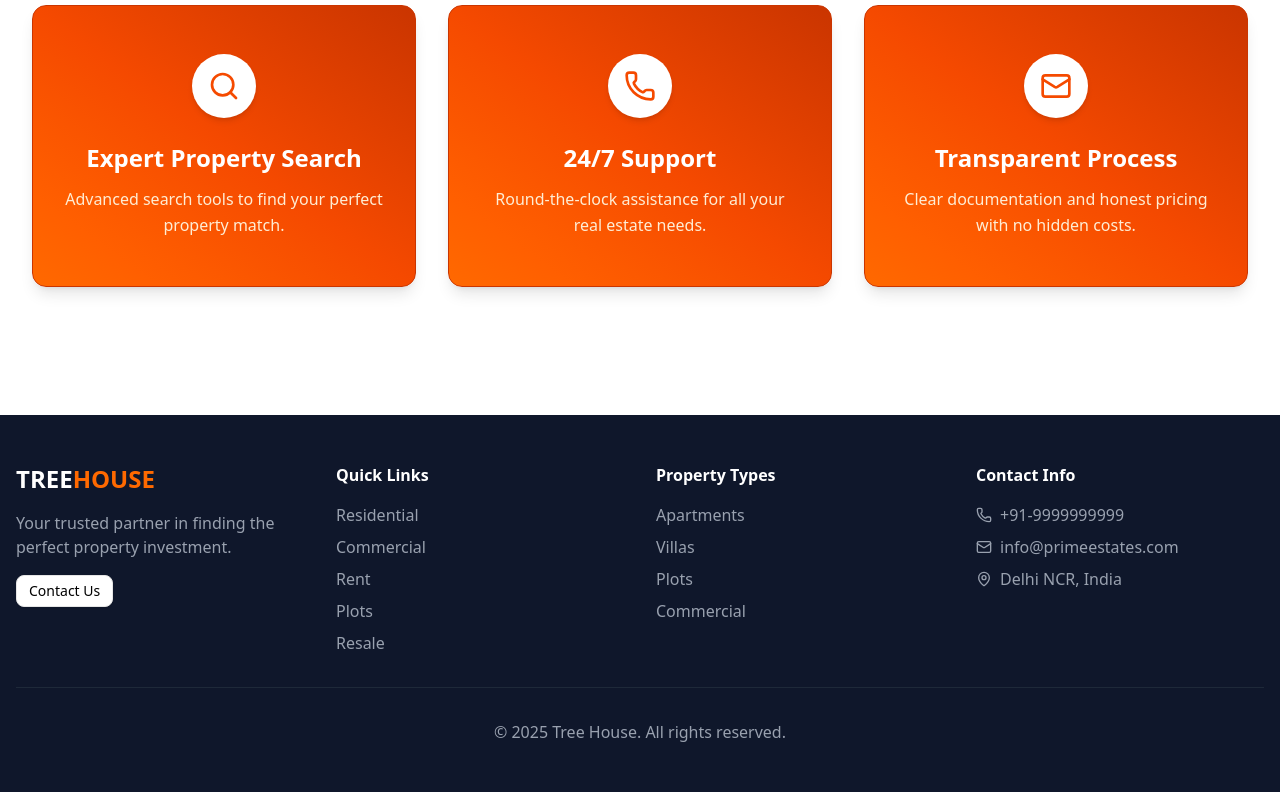
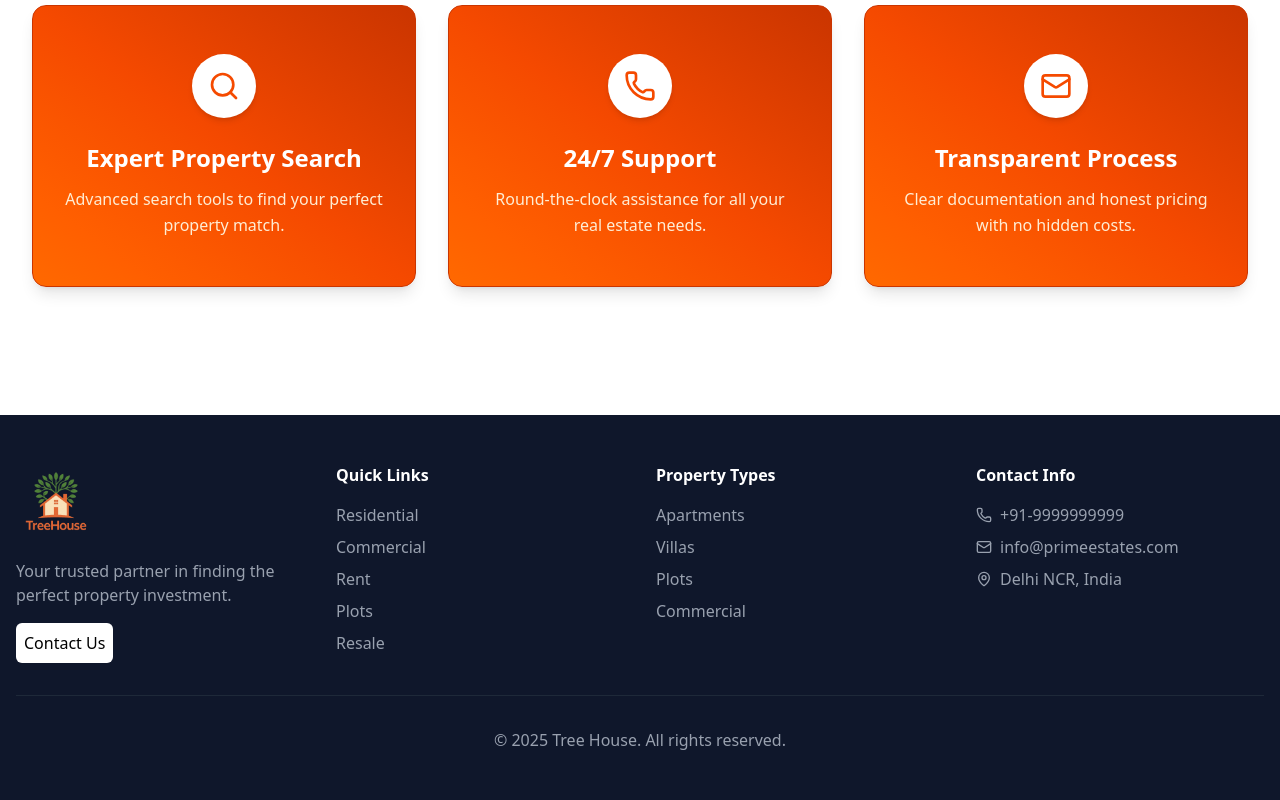
Before and after one commit to devender15/tree-house-realestate, a Next.js app: page / in a window 1280 px wide. Shown: the part 3364-4164 px from the top of the page. Built offline with nearby package versions, Linux system fonts and the light colour scheme.

Commit message:
minor changes

```diff
--- a/components/footer.tsx
+++ b/components/footer.tsx
@@ -1,6 +1,7 @@
 import React from "react";
-import { Button } from "./ui/button";
 import { Mail, MapPin, Phone } from "lucide-react";
+import Image from "next/image";
+import Link from "next/link";
 
 const Footer = () => {
   return (
@@ -10,19 +11,23 @@ const Footer = () => {
           <div className="grid grid-cols-1 md:grid-cols-4 gap-8">
             <div>
               <div className="text-2xl font-bold mb-4 font-poppins">
-                TREE<span className="text-orange-500">HOUSE</span>
+                <Image
+                  src={"/assets/logo.png"}
+                  alt="Logo"
+                  width={80}
+                  height={80}
+                />
               </div>
               <p className="text-gray-400 mb-4 font-poppins">
                 Your trusted partner in finding the perfect property investment.
               </p>
-              <div className="flex space-x-4">
-                <Button
-                  variant="outline"
-                  size="sm"
-                  className="font-poppins text-black"
+              <div className="flex space-x-4 ">
+                <Link
+                  href="/enquiry"
+                  className="bg-white px-2 py-2 rounded-sm font-poppins text-black"
                 >
                   Contact Us
-                </Button>
+                </Link>
               </div>
             </div>
 
@@ -30,29 +35,35 @@ const Footer = () => {
               <h4 className="font-semibold mb-4 font-poppins">Quick Links</h4>
               <ul className="space-y-2 text-gray-400">
                 <li>
-                  <a href="#" className="hover:text-white font-poppins">
+                  <Link
+                    href="/residential"
+                    className="hover:text-white font-poppins"
+                  >
                     Residential
-                  </a>
+                  </Link>
                 </li>
                 <li>
-                  <a href="#" className="hover:text-white font-poppins">
+                  <Link
+                    href="/commercial"
+                    className="hover:text-white font-poppins"
+                  >
                     Commercial
-                  </a>
+                  </Link>
                 </li>
                 <li>
-                  <a href="#" className="hover:text-white font-poppins">
+                  <Link href="/rent" className="hover:text-white font-poppins">
                     Rent
-                  </a>
+                  </Link>
                 </li>
                 <li>
-                  <a href="#" className="hover:text-white font-poppins">
+                  <Link href="/plot" className="hover:text-white font-poppins">
                     Plots
-                  </a>
+                  </Link>
                 </li>
                 <li>
-                  <a href="#" className="hover:text-white font-poppins">
+                  <Link href="/resale" className="hover:text-white font-poppins">
                     Resale
-                  </a>
+                  </Link>
                 </li>
               </ul>
             </div>
--- a/components/navbar.tsx
+++ b/components/navbar.tsx
@@ -83,7 +83,7 @@ export default function Navbar() {
             <Button
               variant="ghost"
               size="icon"
-              className="block lg:hidden text-white hover:text-orange-400"
+              className="block lg:hidden text-white hover:text-orange-400 cursor-pointer "
               /* Fixed typo bloack -> block */
               onClick={toggleSidebar}
             >
@@ -114,7 +114,7 @@ export default function Navbar() {
           <span className="text-lg font-semibold">Menu</span>
           <button
             onClick={toggleSidebar}
-            className="p-1 text-white hover:text-orange-400"
+            className="p-1 text-white hover:text-orange-400 cursor-pointer "
           >
             <X className="w-6 h-6" />
           </button>
--- a/components/property-carousel.tsx
+++ b/components/property-carousel.tsx
@@ -13,7 +13,8 @@ import {
 import PropertyCard from "./propertyCard";
 
 export function PropertyCarousel() {
-  const [activeTab, setActiveTab] = useState<Property["category"]>("new-launch");
+  const [activeTab, setActiveTab] =
+    useState<Property["category"]>("new-launch");
   const [filteredProperties, setFilteredProperties] = useState(properties);
 
   const [emblaRef, emblaApi] = useEmblaCarousel({
@@ -122,7 +123,7 @@ export function PropertyCarousel() {
               <Button
                 variant="outline"
                 onClick={scrollPrev}
-                className=" w-10 h-10 md:w-14 md:h-14 flex items-center justify-center border-2 border-orange-600 text-orange-600 hover:bg-orange-600 hover:text-white rounded-lg shadow-md transition-colors duration-300"
+                className=" w-10 h-10 md:w-14 md:h-14 flex items-center justify-center border-2 border-orange-600 text-orange-600 hover:bg-orange-600 hover:text-white rounded-lg shadow-md transition-colors duration-300 cursor-pointer "
               >
                 <ChevronLeft className="w-8 h-8" />
               </Button>
@@ -130,7 +131,7 @@ export function PropertyCarousel() {
               <Button
                 variant="outline"
                 onClick={scrollNext}
-                className=" w-10 h-10 md:w-14 md:h-14 flex items-center justify-center border-2 border-orange-600 text-orange-600 hover:bg-orange-600 hover:text-white rounded-lg shadow-md transition-colors duration-300"
+                className=" w-10 h-10 md:w-14 md:h-14 flex items-center justify-center border-2 border-orange-600 text-orange-600 hover:bg-orange-600 hover:text-white rounded-lg shadow-md transition-colors duration-300 cursor-pointer "
               >
                 <ChevronRight className="w-8 h-8" />
               </Button>
--- a/components/search.tsx
+++ b/components/search.tsx
@@ -56,7 +56,7 @@ const SearchBar = () => {
         {/* Search Button */}
         <div className="w-full md:w-auto">
           <Button
-            className="w-full md:w-auto h-12 bg-orange-500 hover:bg-orange-600 text-white font-semibold px-6 rounded-md transition"
+            className="w-full md:w-auto h-12 bg-orange-500 hover:bg-orange-600 text-white font-semibold px-6 rounded-md transition cursor-pointer "
             onClick={handleSearch}
           >
             Search Properties
```
